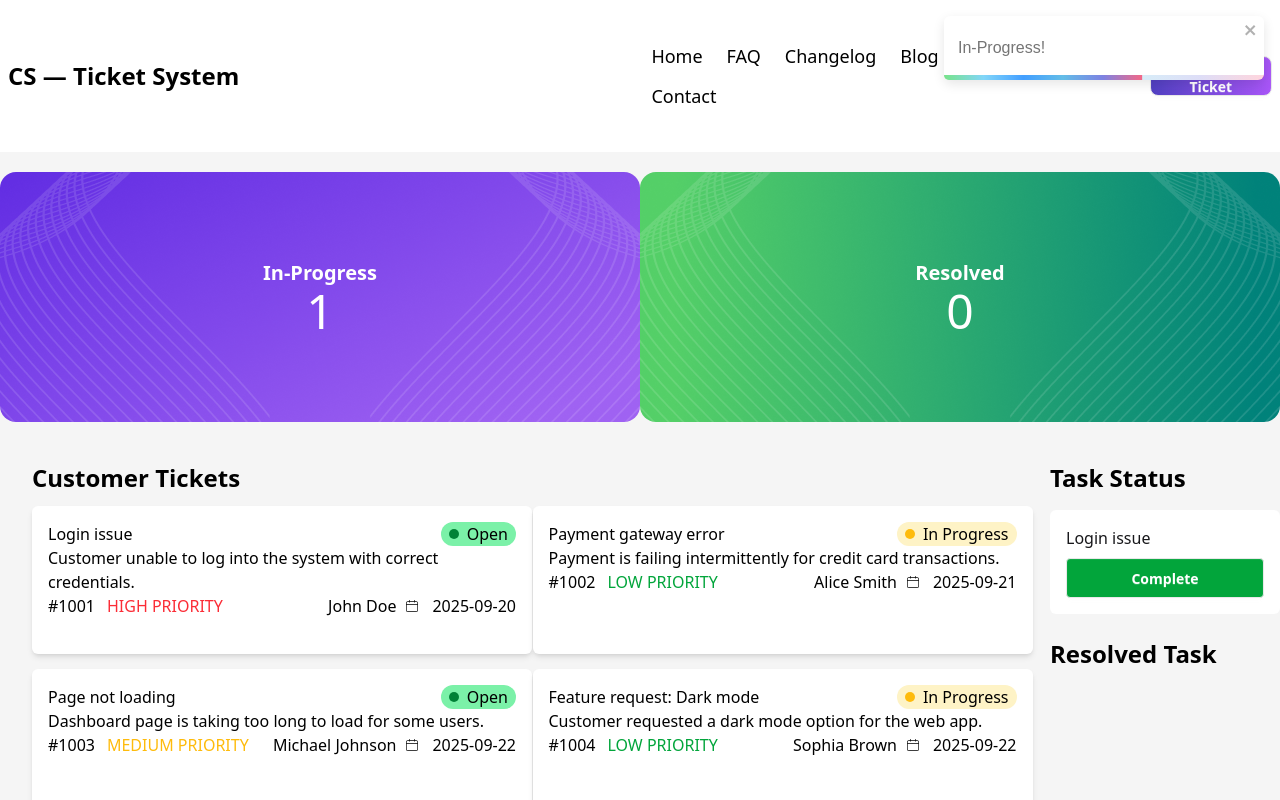
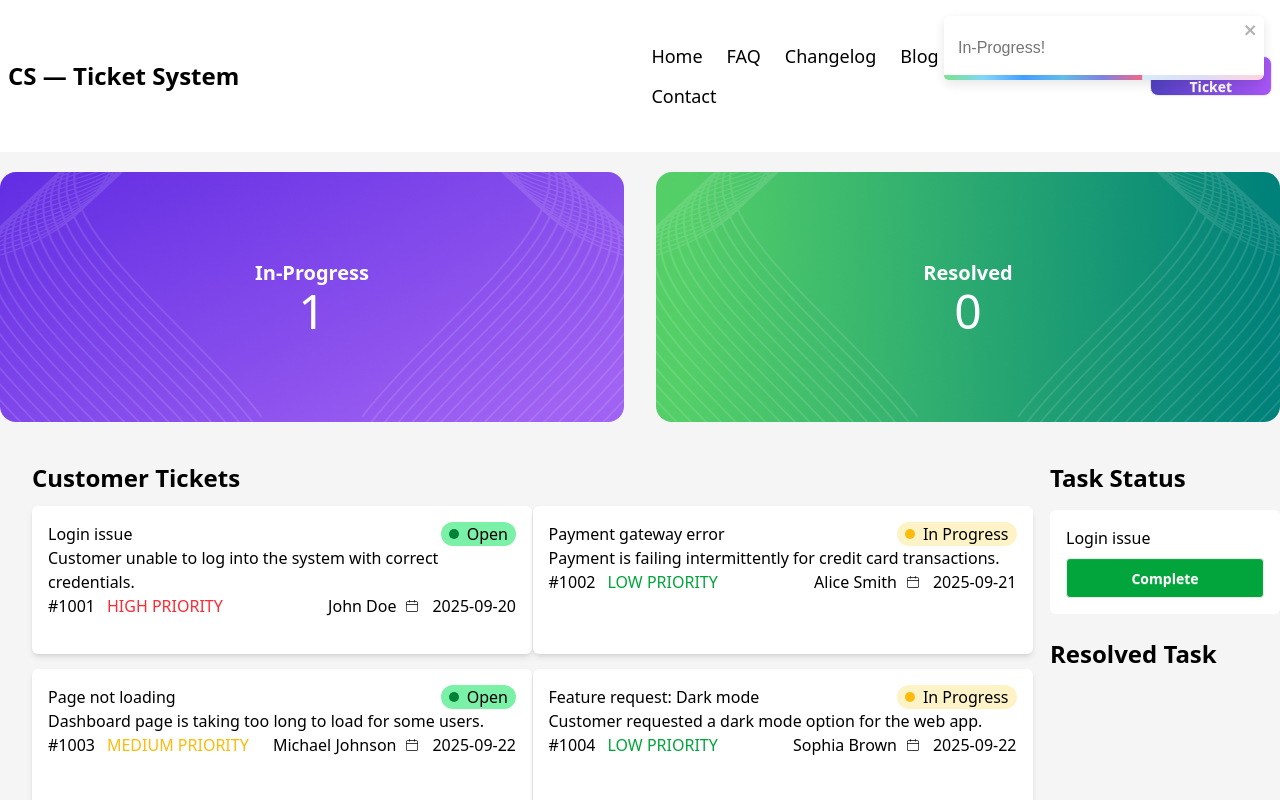
Before and after one commit to MD-Sabbir-Hosain-Rafi99/Customer-Support-Ticket-System, a React (Vite) app: page / in a window 1280 px wide. Both pictures are taken after a click on the element 282 px from the left and 580 px from the top of the page. Shown: the top 800 px of the page. Built offline with nearby package versions, Linux system fonts and the light colour scheme.

Commit message:
updated v1.1

```diff
--- a/src/components/banner/Banner.jsx
+++ b/src/components/banner/Banner.jsx
@@ -7,7 +7,7 @@ const Banner = ({selectedCards, resolvedNum}) => {
     return (
         <>
             <div className="">
-                <Flex className={'mt-5 justify-between'}>
+                <Flex className={'mt-5 justify-between gap-x-8'}>
                     <InProgress selectedCards={selectedCards} />
                     <Resolved resolvedNum={resolvedNum} />
                 </Flex>
--- a/src/components/selectedTicketCard/Selected.jsx
+++ b/src/components/selectedTicketCard/Selected.jsx
@@ -12,7 +12,7 @@ const Selected = ({ card, completeInprogress }) => {
         // <p>Select a ticket to add to Task Status</p>
         <>
             <div className="p-4 w-[230px] bg-white rounded-md mt-4">
-                <h3 className='pb-2'>{card.title}</h3>
+                <h3 className='pb-2 text-black'>{card.title}</h3>
                 <button onClick={handleComplete} className="btn bg-[#02A53B] w-full text-white">Complete</button>
             </div>
 
```
